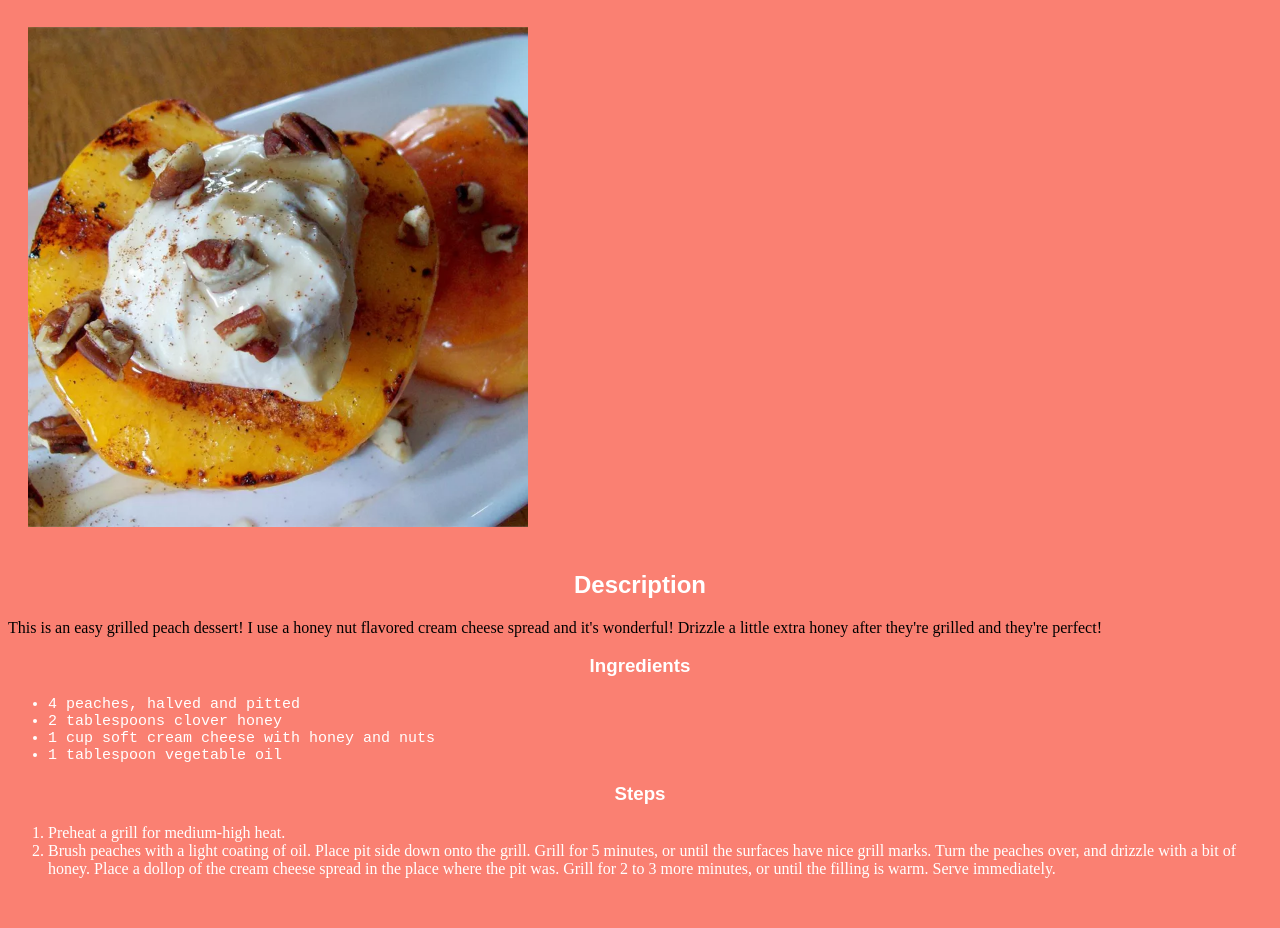
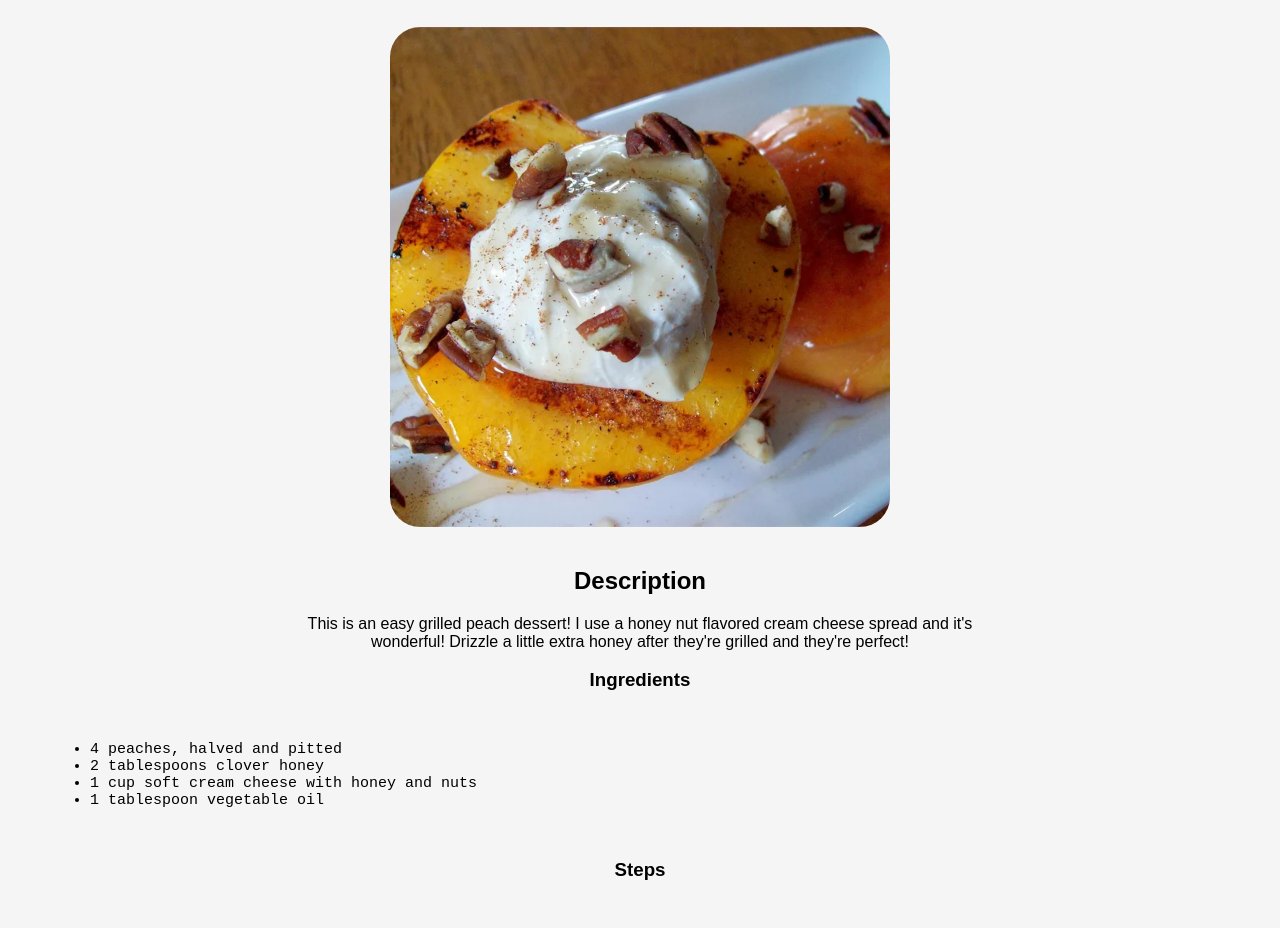
Before and after one commit to matiascastilloaudio/odin-recipes, a plain HTML site: page recipes/grilled-peaches-and-cream.html in a window 1280 px wide. Shown: the part 73-1001 px from the top of the page. Before the commit the page ends 967 px from the top, so only its background shows below. Drawn offline with Linux system fonts and the light colour scheme.

Commit message:
update style

```diff
--- a/style.css
+++ b/style.css
@@ -1,25 +1,35 @@
 body{
-    background-color: salmon;
+    background-color: whitesmoke;
+    width: auto;
+    margin: 0;
+    padding: 0;
+    border: 0;
+    font-family: Arial, Helvetica, sans-serif;
+    color: black;
 }
 h1,
 h2,
 h3 {
-    font-family: Arial, Helvetica, sans-serif;
     text-align: center;
-    color: white;
 }
 
-ul{
+ul,
+ol {
     font-family: 'Courier New', Courier, monospace;
     font-size: 15px;
-    color: white;
+    margin: 50px 50px;
 }
- li{
-    color: white;
- }
+
+p{
+    padding: 0 300px;
+    text-align: center;
+}
 
  img{
     width: 500px;
     height: auto;
     padding: 20px;
+    margin: 0 auto;
+    display: block;
+    border-radius: 50px;
  }
```
